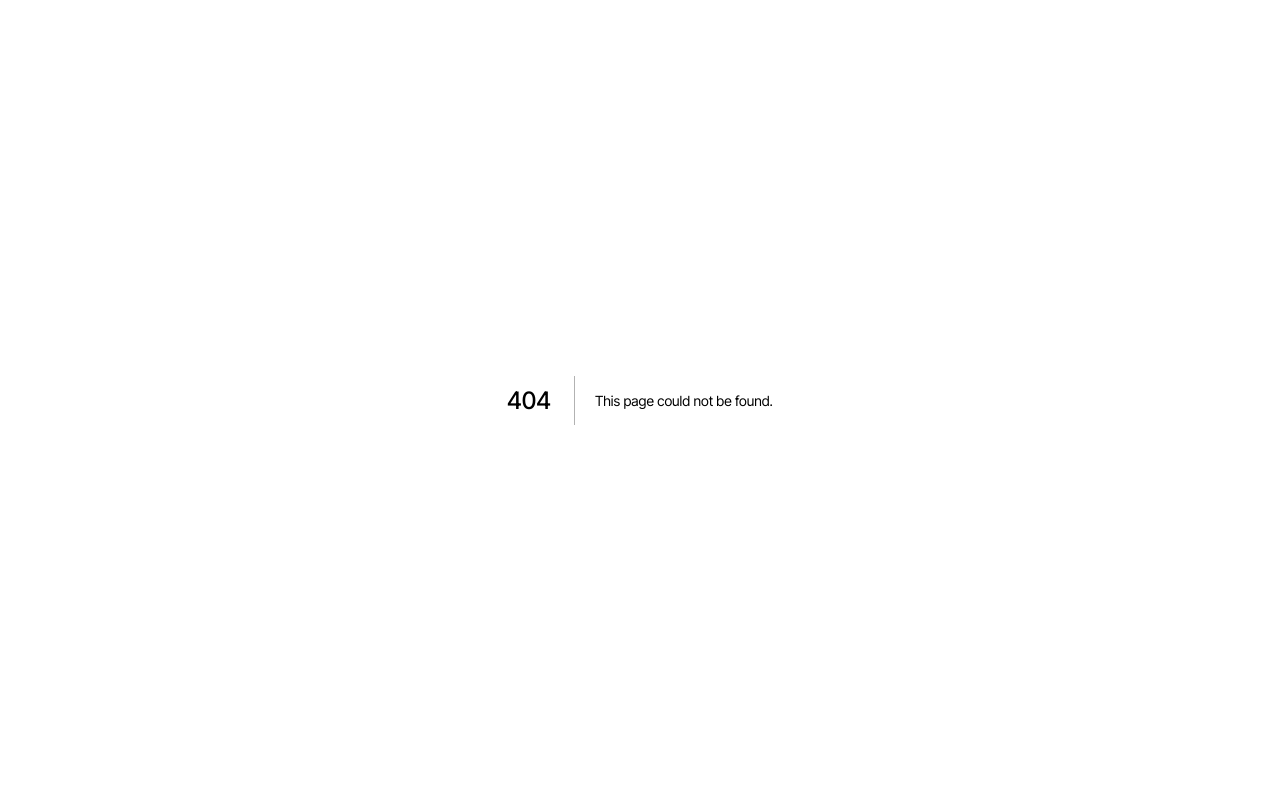
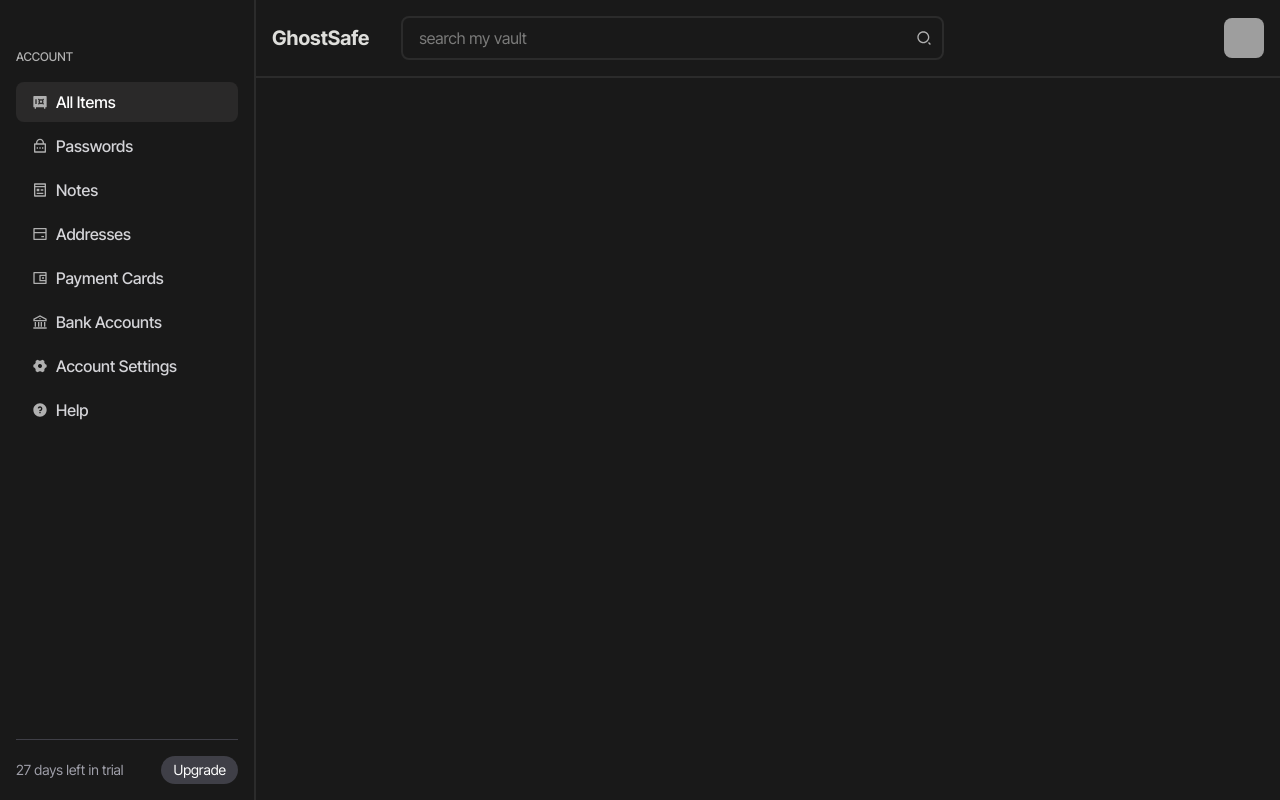
Before and after one commit to harsh749005/GhostSafe, a Next.js app: page /passwords in a window 1280 px wide. Before the commit this address had no page. Built offline with nearby package versions, Linux system fonts and the light colour scheme; grey boxes are pictures that could not be loaded.

Commit message:
passwords page

```diff
--- /dev/null
+++ b/src/app/passwords/page.jsx
@@ -0,0 +1,19 @@
+"use client";
+import Sidebar from "../components/Sidebar";
+import Navbar from "../components/Navbar";
+
+export default function PasswordManager() {
+  return (
+    <>
+      <div
+        className="min-h-screen flex relative"
+        style={{ backgroundColor: "var(--background)" }}
+      >
+        <Sidebar />
+        <div className="flex-1 overflow-hidden">
+          <Navbar />
+        </div>
+      </div>
+    </>
+  );
+}
```
